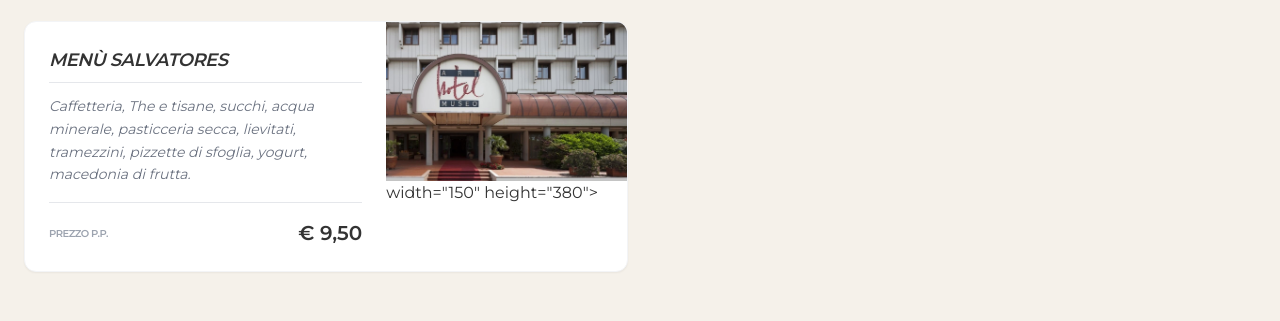
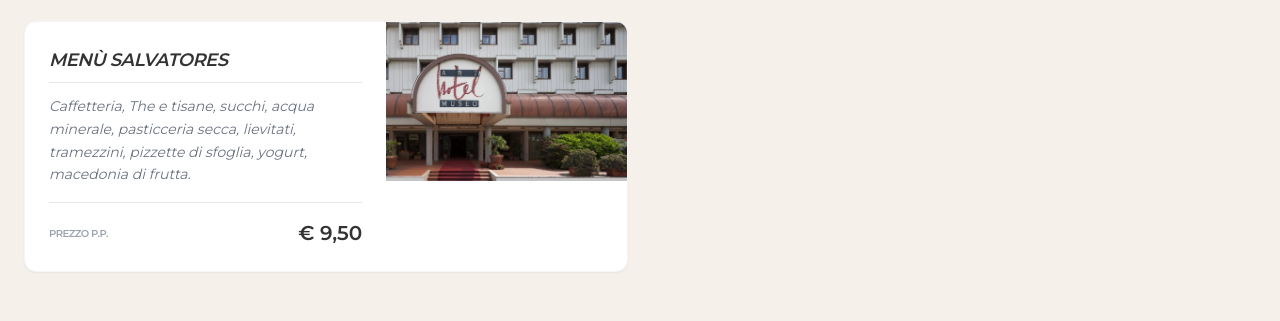
Before and after one commit to enricomaestrale-svg/Centro-Congressi-Art-Hotel-Museo, a plain HTML site: page index.html in a window 1280 px wide. Shown: the part 2271-2592 px from the top of the page. Drawn offline with nearby package versions, Linux system fonts and the light colour scheme; a web font is replaced by a local one.

Commit message:
Update index.html

```diff
--- a/index.html
+++ b/index.html
@@ -403,7 +403,7 @@
                                     </div>
                                 </div>
                                 <div class="w-full md:w-1/2 lg:w-2/5 h-48 md:h-full shrink-0">
-                                    <img src="foto ingresso webp.webp"> width="150" height="380">
+                                    <img src="foto ingresso webp.webp">
                                 </div>
                             </div>
                         `;
```
